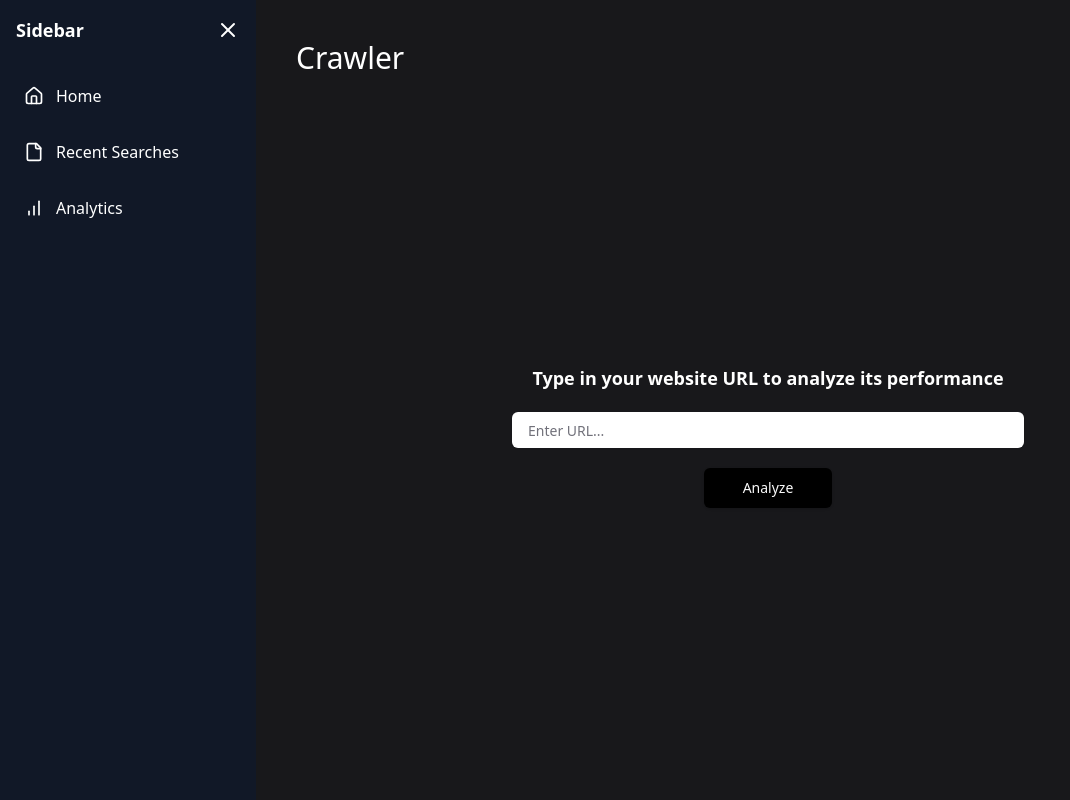
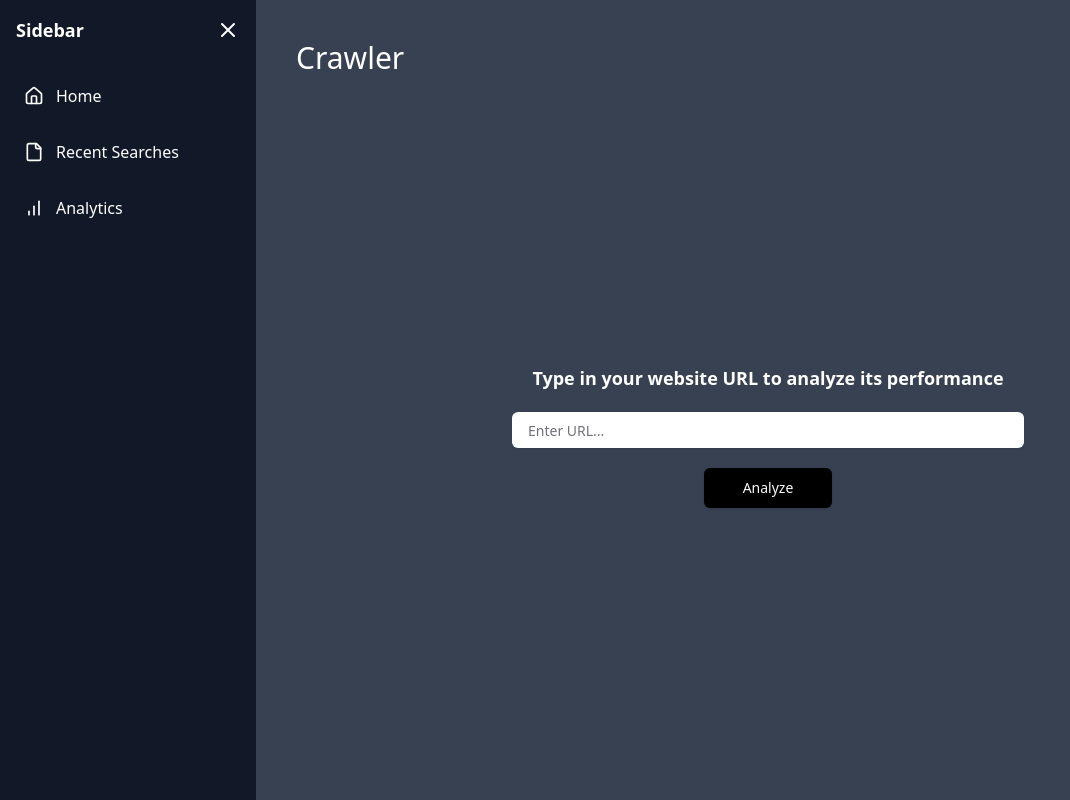
Before and after one commit to noufalrahim/website-crawler, a React (Vite) app: page / in a window 1280 px wide. Shown: the whole page, without its empty margins (0-1070 px from the left). Built offline with nearby package versions, Linux system fonts and the light colour scheme.

Commit message:
chore: changed bg color

```diff
--- a/tailwind.config.js
+++ b/tailwind.config.js
@@ -9,7 +9,7 @@ export default {
   	extend: {
   		colors: {
   			primary: {
-  				DEFAULT: 'hsl(var(--primary))',
+  				DEFAULT: '#374151',
   				foreground: 'hsl(var(--primary-foreground))',
           100: '#8A8A8A',
           200: '#494949',
```
